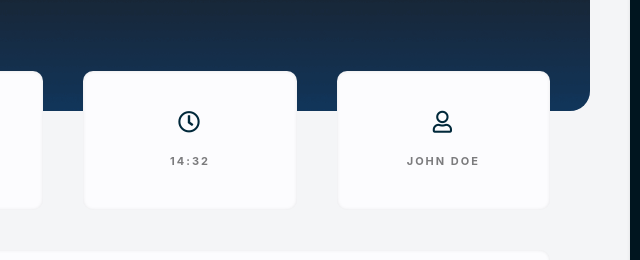
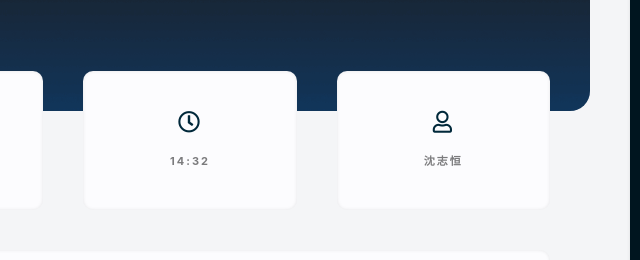
Before and after one commit to ShenLove666/ShenLove666.github.io, a plain HTML site: page 2023/01/01/hello-world/index.html in a window 1280 px wide. Shown: the part 459-719 px from the top of the page, 640-1280 px from the left. Drawn offline with nearby package versions, Linux system fonts and the light colour scheme.

Commit message:
Site updated: 2023-01-01 15:40:01

```diff
--- a/2023/01/01/hello-world/index.html
+++ b/2023/01/01/hello-world/index.html
@@ -16,7 +16,7 @@
 <meta property="og:locale" content="en_US">
 <meta property="article:published_time" content="2023-01-01T06:32:54.161Z">
 <meta property="article:modified_time" content="2023-01-01T06:32:54.161Z">
-<meta property="article:author" content="John Doe">
+<meta property="article:author" content="沈志恒">
 <meta name="twitter:card" content="summary">
 
 
@@ -62,7 +62,7 @@
 
 
 <!-- Variable -->
-<script>window.ASYNC_CONFIG = {"hostname":"example.com","author":"John Doe","root":"/","typed_text":null,"favicon":{"logo":"/img/favicon.svg","icon16":"/img/favicon.svg","icon32":"/img/favicon.svg","appleTouchIcon":null,"webmanifest":null,"visibilitychange":false,"hidden":"/failure.ico","showText":"(/≧▽≦/)Hey! Good again!","hideText":"(●—●)Oh, crash!"},"theme_version":"1.2.11","theme":{"switch":true,"default":"style-light"},"search":{"enable":false,"type":"engine","href":"https://www.google.com/search?q=site:","domain":null},"i18n":{"placeholder":"Searching...","empty":"We didn't find any results for the search: ${query}.","hits":"${hits} results found","hits_time":"${hits} results found in ${time} ms","author":"Post author: ","copyright_link":"Post link: ","copyright_license_title":"Copyright Notice: ","copyright_license_content":"All articles in this blog are licensed under undefined unless otherwise stated.","copy_button":"Copy","copy_success":"Copied","copy_failure":"Copy failed"},"creative_commons":{"license":"by-nc-sa","language":"deed.zh","post":false,"clipboard":false},"swup":false};</script>
+<script>window.ASYNC_CONFIG = {"hostname":"example.com","author":"沈志恒","root":"/","typed_text":null,"favicon":{"logo":"/img/favicon.svg","icon16":"/img/favicon.svg","icon32":"/img/favicon.svg","appleTouchIcon":null,"webmanifest":null,"visibilitychange":false,"hidden":"/failure.ico","showText":"(/≧▽≦/)Hey! Good again!","hideText":"(●—●)Oh, crash!"},"theme_version":"1.2.11","theme":{"switch":true,"default":"style-light"},"search":{"enable":false,"type":"engine","href":"https://www.google.com/search?q=site:","domain":null},"i18n":{"placeholder":"Searching...","empty":"We didn't find any results for the search: ${query}.","hits":"${hits} results found","hits_time":"${hits} results found in ${time} ms","author":"Post author: ","copyright_link":"Post link: ","copyright_license_title":"Copyright Notice: ","copyright_license_content":"All articles in this blog are licensed under undefined unless otherwise stated.","copy_button":"Copy","copy_success":"Copied","copy_failure":"Copy failed"},"creative_commons":{"license":"by-nc-sa","language":"deed.zh","post":false,"clipboard":false},"swup":false};</script>
 
 <!-- Theme mode css -->
 <link data-swup-theme rel="stylesheet" href="/css/index.css?v=1.2.11" id="trm-switch-style">
@@ -329,7 +329,7 @@
     <div class="col-sm-4">
         <div id="post-author" class="trm-card trm-label trm-label-light text-center">
             <i class="iconfont far fa-user trm-icon"></i><br>
-            John Doe
+            沈志恒
         </div>
     </div>
 </div>
```
Also changed, not shown: archives/2023/01/index.html (+2 -2 lines), archives/2023/index.html (+2 -2 lines), archives/index.html (+2 -2 lines), index.html (+2 -2 lines).
